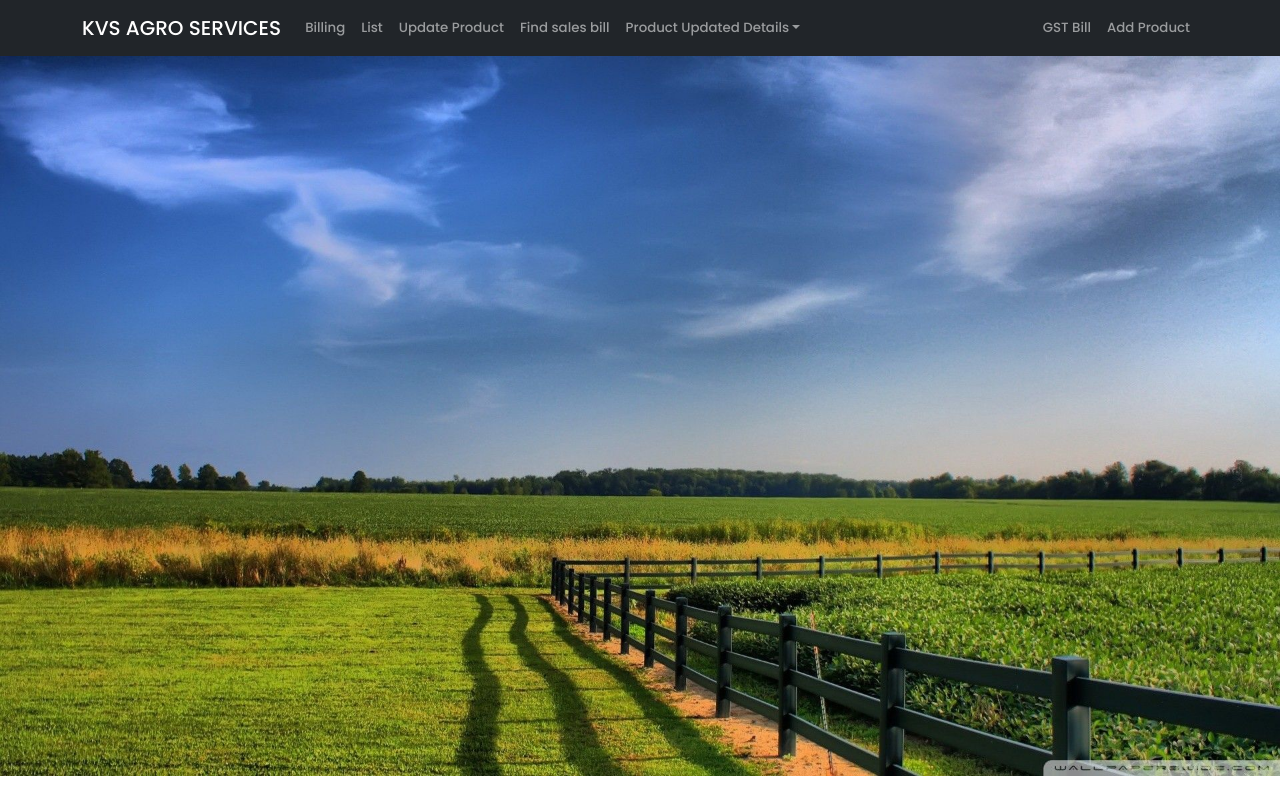
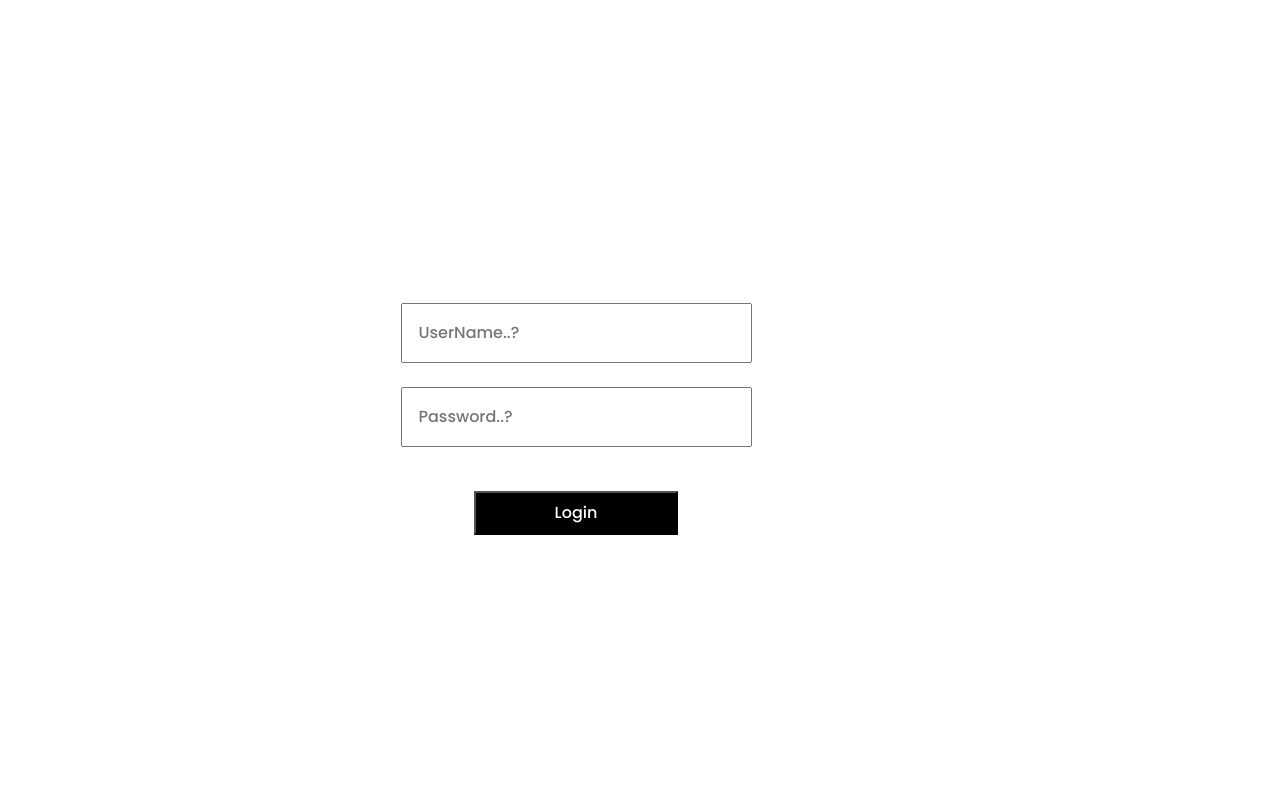
Before and after one commit to vskrishnan27/client, a React (Create React App) app: page / in a window 1280 px wide. Built offline with nearby package versions, Linux system fonts and the light colour scheme.

Commit message:
invoice delete feature added

```diff
--- a/package.json
+++ b/package.json
@@ -10,7 +10,6 @@
     "bootstrap": "^5.1.3",
     "react": "^18.2.0",
     "react-bootstrap": "^2.4.0",
-
     "react-dom": "^18.2.0",
     "react-export-table-to-excel": "^1.0.6",
     "react-icons": "^4.4.0",
--- a/src/App.js
+++ b/src/App.js
@@ -18,9 +18,36 @@
 import Login from './Auth/Login'
 import Logo from './components/logo/Logo'
 import { createStore } from 'redux'
+import { ImFileMusic } from 'react-icons/im';
 
 function App() {
   const Store = createStore(billListReducer)
+
+
+
+  const checkAuth = () => {
+    let x = document.cookie
+    try {
+      let cookie = x.split(";")
+      console.log(cookie)
+      if (cookie.length == 0) return false;
+      else {
+        let dateNow = new Date().getDate();
+        if (cookie[1].split("=")[1] == dateNow) {
+          return true;
+        }
+      }
+    } catch (error) {
+      console.log("auth Eror - >" + error)
+      return false;
+    }
+
+
+    return false;
+  }
+
+  let isAuth = checkAuth();
+
 
 
   return (
@@ -28,9 +55,9 @@
     <Provider store={Store}>
       <BrowserRouter>
         <div className="App">
-          <Navbar />
+          {isAuth && <Navbar />}
           <Routes>
-            <Route path='/' element={<Logo />} />
+            <Route path='/' element={isAuth ? <Logo /> : <Login />} />
             <Route path='/list' element={<ProductListing />} />
             <Route path='/billing' element={< SearchBox />} />
 
--- a/src/Auth/Login.jsx
+++ b/src/Auth/Login.jsx
@@ -8,9 +8,13 @@
     const data = new FormData(e.target);
     const res = Object.fromEntries(data.entries());
     if (res.username == "kvs" && res.password == "kvsagro") {
+      document.cookie = `isLogin=true;`;
+      document.cookie = `date=${new Date().getDate()};`;
+      window.location.reload();
       console.log("logged in");
     } else {
       console.log("invalid input");
+
       document.getElementById("invalidInput").style.display = "block";
     }
   };
@@ -22,7 +26,9 @@
         <input name="username" type="text" placeholder="UserName..?" />
         <input name="password" type="password" placeholder="Password..?" />
         {/* <Button variant="dark">Login</Button> */}
-        <span id="invalidInput">Invalid input!!!</span>
+        <span id="invalidInput" style={{ color: "red", fontSize: "1rem" }}>
+          Invalid input!!!
+        </span>
         <button>Login</button>
       </form>
     </div>
--- a/src/Auth/login.css
+++ b/src/Auth/login.css
@@ -8,6 +8,7 @@
     justify-content: center;
 
 
+
 }
 
 .contain {
@@ -15,10 +16,11 @@
     width: 40vw;
     display: flex;
     flex-direction: column;
-    background-color: rgb(131, 128, 128);
-    border: solid black 2px;
+    text-align: center;
+
     border-radius: 1rem;
-    box-shadow: 3px 3px 3px 3px rgb(221, 221, 221);
+    align-items: center;
+
     overflow: hidden;
 }
 
@@ -40,12 +42,13 @@
 .contain>button {
     margin-top: 2rem;
     overflow: hidden;
-    background-color: #444;
+    background-color: rgb(0, 0, 0);
     color: white;
     padding: 0.5rem;
+    width: 40%;
 
 }
 
 .contain>button:hover {
-    background-color: black;
+    background-color: rgb(82, 80, 80);
 }
--- a/src/components/GstBill/GstBill.js
+++ b/src/components/GstBill/GstBill.js
@@ -21,6 +21,7 @@
     const [list, setList] = useState([]);
     const [loader, setLoader] = useState(false)
     const gstRef = useRef()
+
 
     const findBill = async () => {
         try {
@@ -58,7 +59,9 @@
             <Container cl>
                 <div className="check-bill-container">
                     <div className="d-flex justify-content-around">
+
                         <Form.Control
+                            type="date"
                             aria-label="Text input with radio button"
                             placeholder="Start Date(YYYY-MM-DD)"
                             className="check-bill-input-box"
@@ -73,6 +76,7 @@
                             }}
                         />
                         <Form.Control
+                            type="date"
                             aria-label="Text input with radio button"
                             placeholder="End Date(YYYY-MM-DD)"
                             className="check-bill-input-box"
@@ -104,7 +108,7 @@
                         <HiDocumentSearch />
                     </Button>
                 </div>
-
+                {list.length > 0 && <main>
                     <div ref={gstRef}>
                         <div style={{ margin: "0px 50px" }}>
                             {
@@ -121,9 +125,12 @@
                         </div>
                     </div>
                     <ReactToPrint
-                    trigger={() => <Button variant="info">Save Invoice</Button>}
+                        trigger={() => <Button variant="info" >Save Invoice</Button>}
                         content={() => gstRef.current}
+
                     />
+                </main>
+                }
 
 
 
--- a/src/components/productUpdatedDetails/retriveBill/RetriveBill.js
+++ b/src/components/productUpdatedDetails/retriveBill/RetriveBill.js
@@ -8,12 +8,25 @@
 const RetriveBill = () => {
   const [billno, setbillno] = useState('')
   const [list, setList] = useState();
+  const [Err, setErr] = useState();
 
   const findBill = async () => {
     try {
       const data = await axios.get(`https://myappget.herokuapp.com/invoice/viewInvoice?invoiceNum=${billno}`)
       console.log(data.data[0])
       setList(data.data[0])
+    } catch (err) {
+      console.log(err)
+    }
+  }
+
+  const handleDeleteBill = async () => {
+    try {
+      let v = await axios.delete(`https://myappget.herokuapp.com/invoice/deleteInvoice?invoiceNum=${billno}`)
+
+      setErr(v)
+      setList(null)
+
     } catch (err) {
       console.log(err)
     }
@@ -89,13 +102,14 @@
               </Table>
             }
             <p>Total cost : <b>{list.totalCost}</b></p>
+            <Button variant="danger" onClick={handleDeleteBill}>Delete Bill</Button>
           </div>
 
 
         </>
           :
           <>
-            <h4><b>No Results Found</b></h4>
+            {Err ? <h4>{Err}</h4> : <h4>No Results Found</h4>}
           </>
         }
       </div>
--- /dev/null
+++ b/src/components/productlist/ProductListMethod.js
@@ -0,0 +1,26 @@
+import axios from "axios";
+
+export const removeFromList = (ProductName, setloading, setList, List) => {
+    if (
+        window.confirm(
+            `Do you want to remove the ${ProductName} product from the market?`
+        )
+    ) {
+        try {
+            const removecall = async () => {
+                setloading(true);
+                await axios.post("https://myappget.herokuapp.com/deleteProduct", {
+                    ProductName,
+                });
+                const tempList = List.filter(
+                    (info) => info.ProductName != ProductName
+                );
+                setList(tempList);
+                setloading(false);
+            };
+            removecall();
+        } catch (err) {
+            console.log(err);
+        }
+    }
+};
--- a/src/components/search/SearchBar.js
+++ b/src/components/search/SearchBar.js
@@ -19,7 +19,7 @@
 
 
   const Navigate = useNavigate()
-
+  let isUserValueIsValid = false;
   const [loader, setLoader] = useState(false)
   const [bill, setbill] = useState([])
   const [qtydata, setqtydata] = useState(1)
@@ -87,6 +87,11 @@
 
     setLoader(false)
   }
+
+  isUserValueIsValid = (userDetail.name.length >= 3 && userDetail.address.length >= 3 && userDetail.phone.length == 10)
+
+
+
 
   const handleClose = () => {
     setShow(false);
@@ -232,7 +237,7 @@
               {productData.filter((item) => {
                 const val = item.ProductName.toLowerCase();
                 const search = boxvalue.toLowerCase();
-                return search && val.startsWith(search);
+                return search && val.includes(search);
               }
               ).map((item, ind) => (
                 <div className='drop-down-list' onClick={() => {
@@ -282,7 +287,6 @@
               <>
                 {
                   <>
-
                     <div >
                       <Table hover className="table-container" >
                         <thead>
@@ -343,13 +347,7 @@
                       value={amount}
                     />
                   </Form>
-
-
-
                   <p> Balance: {amount - totalbill}</p>
-
-
-
                 </div>
                 <div >
                   <Button variant="dark" className="sales-btn p-2" onClick={() => addtosales(true)}>Add to sales & Print Bill</Button>
@@ -358,7 +356,6 @@
 
             )
             }
-
           </Container>
         </>
       }
@@ -367,8 +364,6 @@
         loader &&
         <> <FerrisWheelSpinnerOverlay loading size={100} color="#FF7626" /> </>
       }
-
-
       <>
         <Modal show={userDetailModal} onHide={handleUserDetailClose}>
           <Modal.Header closeButton>
@@ -418,7 +413,7 @@
             <Button variant="secondary" onClick={handleUserDetailClose}>
               Close
             </Button>
-            <Button variant="primary" onClick={handleStoreUserDetailModal}>
+            <Button variant={isUserValueIsValid ? "success" : "danger"} onClick={handleStoreUserDetailModal} disabled={!isUserValueIsValid} >
               Save Changes
             </Button>
           </Modal.Footer>
--- a/src/components/updateStocks/StockUpdate.jsx
+++ b/src/components/updateStocks/StockUpdate.jsx
@@ -124,31 +124,6 @@
     }
   };
 
-  const removeFromList = (ProductName) => {
-    if (
-      window.confirm(
-        `Do you want to remove the ${ProductName} product from the market?`
-      )
-    ) {
-      try {
-        const removecall = async () => {
-          setloading(true);
-          await axios.post("https://myappget.herokuapp.com/deleteProduct", {
-            ProductName,
-          });
-          const tempList = List.filter(
-            (info) => info.ProductName != ProductName
-          );
-          setList(tempList);
-          setloading(false);
-        };
-        removecall();
-      } catch (err) {
-        console.log(err);
-      }
-    }
-  };
-
   return (
     <>
       {!loading && (
@@ -172,7 +147,6 @@
                 <th>Stock</th>
 
                 <th>Edit</th>
-                <th>Remove</th>
               </tr>
             </thead>
             {List.map((data, ind) => (
@@ -196,16 +170,6 @@
                       onClick={() => handleShow(data.ProductId, ind)}
                     >
                       Edit
-                    </Button>
-                  </td>
-                  <td>
-                    <Button
-                      variant="danger"
-                      onClick={() => {
-                        removeFromList(data.ProductName);
-                      }}
-                    >
-                      Remove
                     </Button>
                   </td>
                 </tr>
```
Also changed, not shown: src/components/addProduct/AddProduct.js (+13 -2 lines), src/components/productlist/ProductListing.js (+7 -2 lines). Lines whose indentation alone changed are shown as unchanged.
